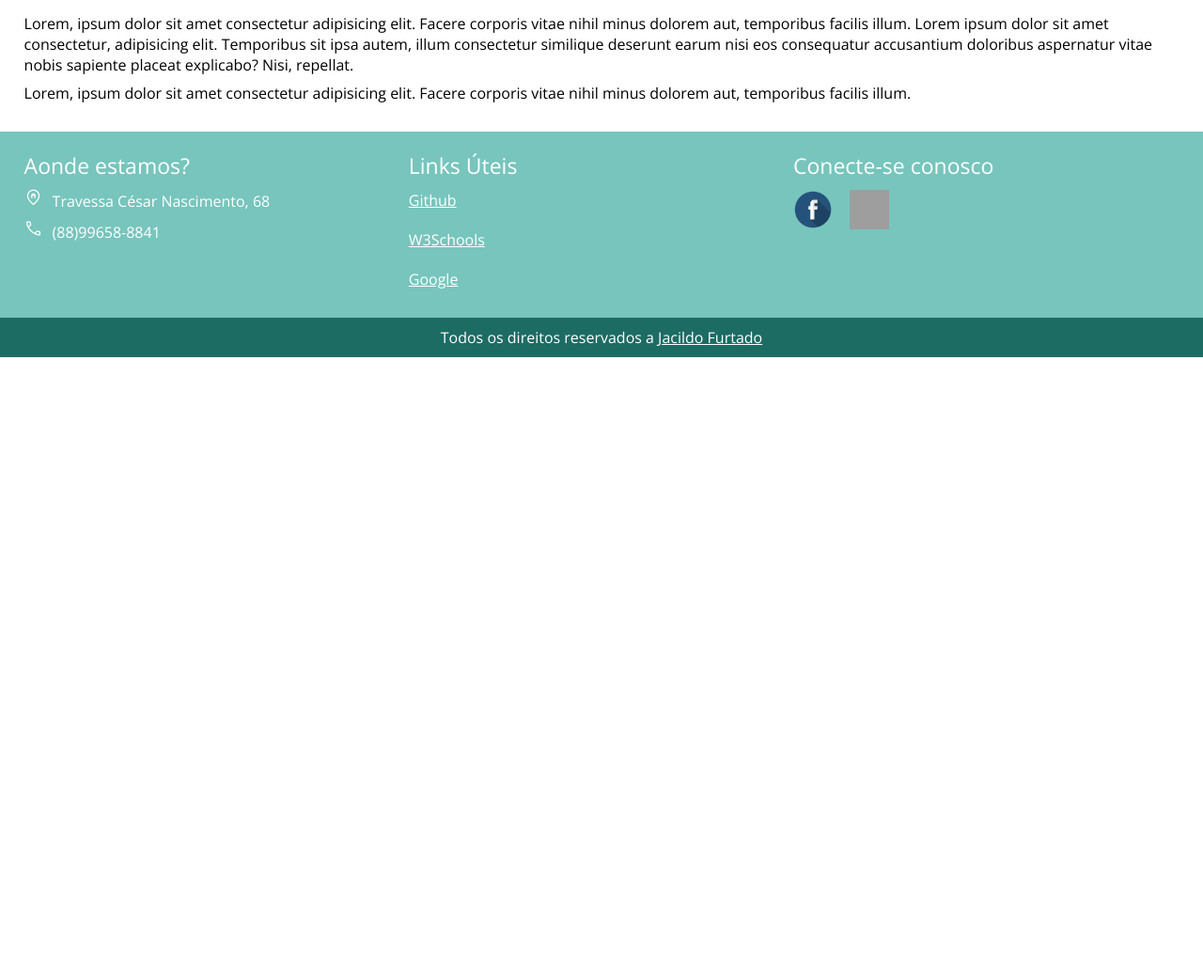
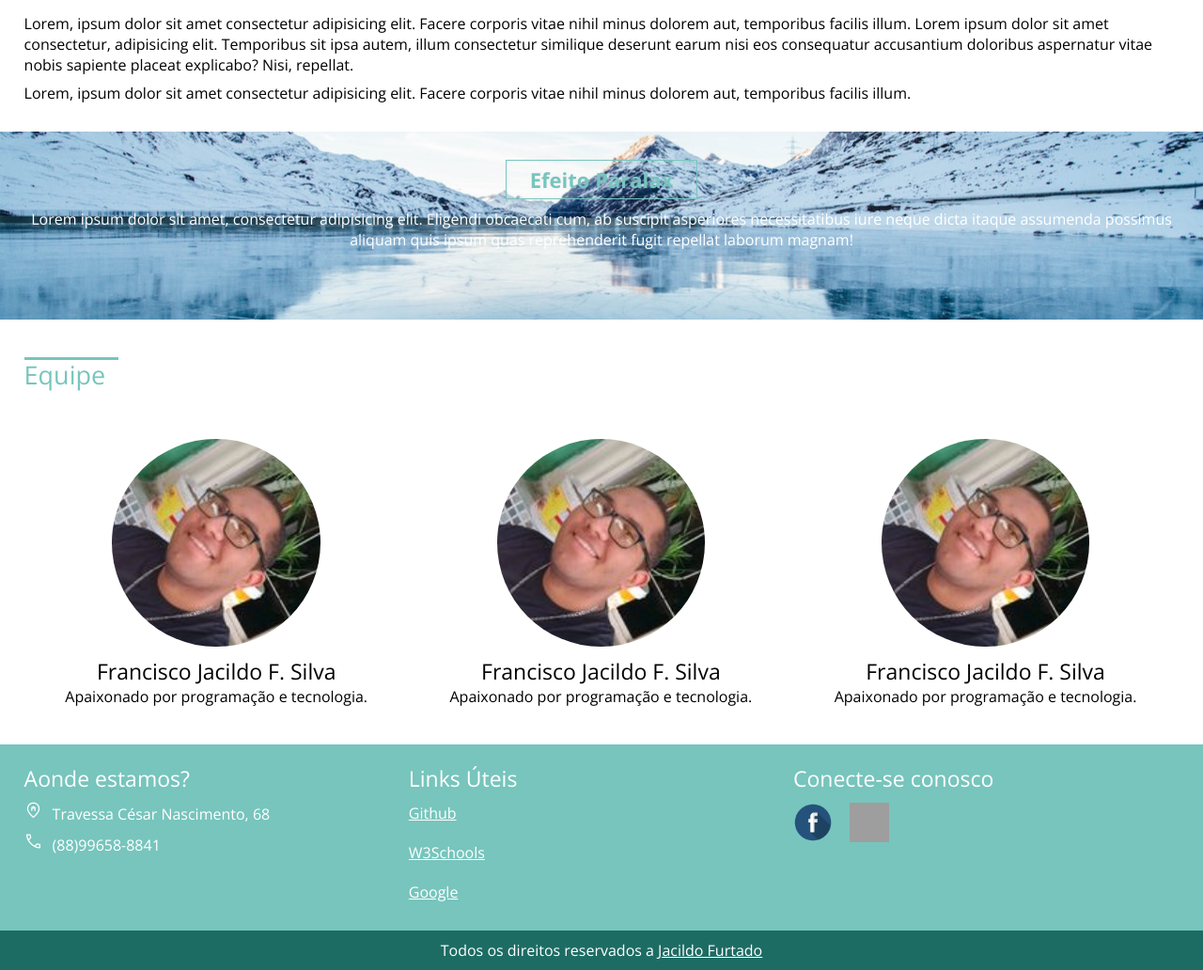
Before and after one commit to jacildofurtado/Danki-code, a PHP site: page /sobre.html in a window 1280 px wide. Shown: the part 700-1732 px from the top of the page at 94% size. Before the commit the page ends 1080 px from the top, so only its background shows below. Run offline with PHP 8.4, Linux system fonts and the light colour scheme; grey boxes are pictures that could not be loaded.

Commit message:
update project

```diff
--- a/Design-web-express/projeto-final-web-design-express/css/style.css
+++ b/Design-web-express/projeto-final-web-design-express/css/style.css
@@ -37,6 +37,11 @@ header{
 
 .logo{
     float: left;
+}
+
+.logo a{
+    text-decoration: none;
+    color: black;
 }
 
 h2{
@@ -425,6 +430,76 @@ section.sobre__noticia{
     font-weight: lighter;
 }
 
+/*Efeito paralax na página sobre*/
+section.paralax{
+    padding: 30px 0;
+    width: 100%;
+    min-height: 200px;
+    background-image: url(../images/paisagem-paralax.jpg);
+    background-size: cover;
+    background-position: center;
+    background-attachment: fixed;
+    text-align: center;
+}
+
+section.paralax h2.chamada-paralax{
+    color: #77c5bd;
+    border: 1px solid #77c5bd;
+    padding: 5px 25px;
+    font-size: 22px;
+    font-weight: bold;
+    display: inline-block;
+}
+
+section.paralax p{
+    color: white;
+    margin-top: 10px;
+}
+
+section.equipe{
+    padding: 40px 0;
+}
+
+.equipe-circles{
+    margin-top: 50px;
+    display: flex;
+    flex-wrap: wrap;
+}
+
+.equipe-circle-single{
+    padding: 0 20px;
+    text-align: center;
+    width: 33.3%;
+}
+
+.equipe-circle-single h3{
+    margin-top: 10px;
+    font-weight: normal;
+    font-size: 23px;
+}
+
+.equipe-circle-single p{
+    font-weight: lighter;
+}
+
+.avatar-single{
+    position: relative;
+    width: 60%;
+    padding-top: 60%;
+    margin: 0 auto;
+}
+
+.avatar-single-container{
+    width: 100%;
+    height: 100%;
+    border-radius: 50%;
+    position: absolute;
+    left: 0;
+    top: 0;
+    background-color: #1d6c64;
+    background-size: 100% 100%;
+}
+
 @media screen and (max-width: 768px) {
     .w50,.w33{
         width: 100%;
@@ -474,4 +549,10 @@ section.sobre__noticia{
     .card-single{
         padding: 10px;
     }
+
+    .equipe-circle-single{
+        padding: 0px 20px;
+        margin-bottom: 30px;
+        width: 100%;
+    }
 }
--- a/Design-web-express/projeto-final-web-design-express/index.html
+++ b/Design-web-express/projeto-final-web-design-express/index.html
@@ -18,7 +18,9 @@
     <header>
         <div class="container">
 
-            <div class="logo"><h2>JC WEBMASTER</h2></div>
+            <div class="logo"><a href="index.html">
+                <h2>JC WEBMASTER</h2>
+            </a></div>
             <nav class="menu-desktop">
                 <ul>
                     <li>
--- a/Design-web-express/projeto-final-web-design-express/sobre.html
+++ b/Design-web-express/projeto-final-web-design-express/sobre.html
@@ -17,7 +17,9 @@
 <body>
     <header>
         <div class="container">
-            <div class="logo"><h2>JC WEBMASTER</h2></div>
+            <div class="logo"><a href="index.html">
+                <h2>JC WEBMASTER</h2>
+            </a></div>
             <nav class="menu-desktop">
                 <ul>
                     <li>
@@ -73,6 +75,55 @@
         </div><!--container-->
     </section><!--sobre__noticia-->
 
+    <section class="paralax">
+        <div class="container">
+            <h2 class="chamada-paralax">Efeito Paralax</h2>
+            <p>Lorem ipsum dolor sit amet, consectetur adipisicing elit. Eligendi obcaecati cum, ab suscipit asperiores necessitatibus iure neque dicta itaque assumenda possimus aliquam quis ipsum quas reprehenderit fugit repellat laborum magnam!</p>
+        </div><!--container-->
+    </section><!--paralax-->
+
+    <section class="equipe">
+        <div class="container">
+            <div class="line-text">
+                <div style="width: 100px;"></div>
+                <h2>Equipe</h2>
+            </div><!--line-text-->
+            <div class="equipe-circles">
+
+                <div class="equipe-circle-single">
+                    <div class="equipe-circle-wraper">
+                        <div class="avatar-single">
+                            <div style="background-image: url(images/perfil.jpg);" class="avatar-single-container"></div>
+                        </div><!--avatar-single-container-->
+                        <h3>Francisco Jacildo F. Silva</h3>
+                        <p>Apaixonado por programação e tecnologia.</p>
+                    </div><!--equipe-circle-wraper-->
+                </div><!--equipe-circle-single-->
+
+                <div class="equipe-circle-single">
+                    <div class="equipe-circle-wraper">
+                        <div class="avatar-single">
+                            <div style="background-image: url(images/perfil.jpg);" class="avatar-single-container"></div>
+                        </div><!--avatar-single-container-->
+                        <h3>Francisco Jacildo F. Silva</h3>
+                        <p>Apaixonado por programação e tecnologia.</p>
+                    </div><!--equipe-circle-wraper-->
+                </div><!--equipe-circle-single-->
+
+                <div class="equipe-circle-single">
+                    <div class="equipe-circle-wraper">
+                        <div class="avatar-single">
+                            <div style="background-image: url(images/perfil.jpg);" class="avatar-single-container"></div>
+                        </div><!--avatar-single-container-->
+                        <h3>Francisco Jacildo F. Silva</h3>
+                        <p>Apaixonado por programação e tecnologia.</p>
+                    </div><!--equipe-circle-wraper-->
+                </div><!--equipe-circle-single-->
+
+            </div><!--equipe-circles-->
+        </div><!--container-->
+    </section><!--equipe-->
+
     <footer class="footer1">
         <div class="container">
 
```
Also changed, not shown: Design-web-express/projeto-final-web-design-express/images/paisagem-paralax.jpg (added).
